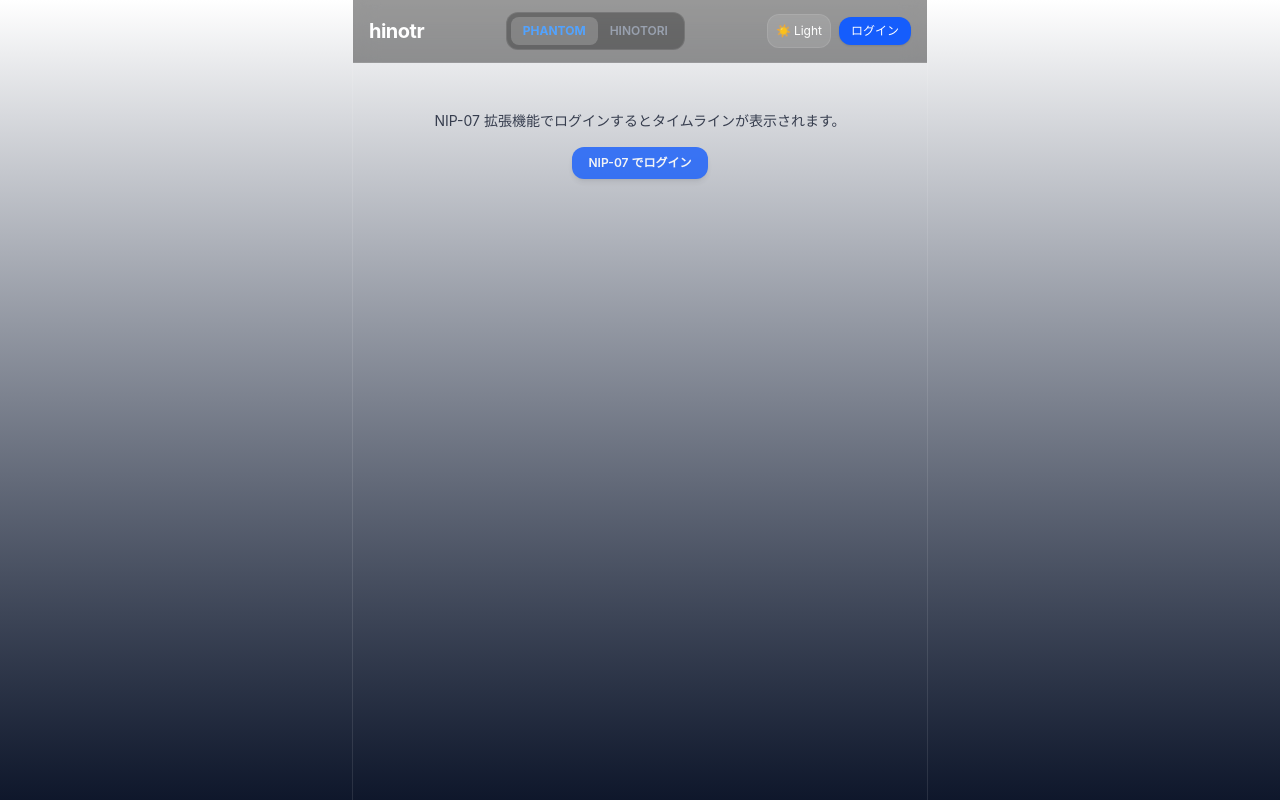
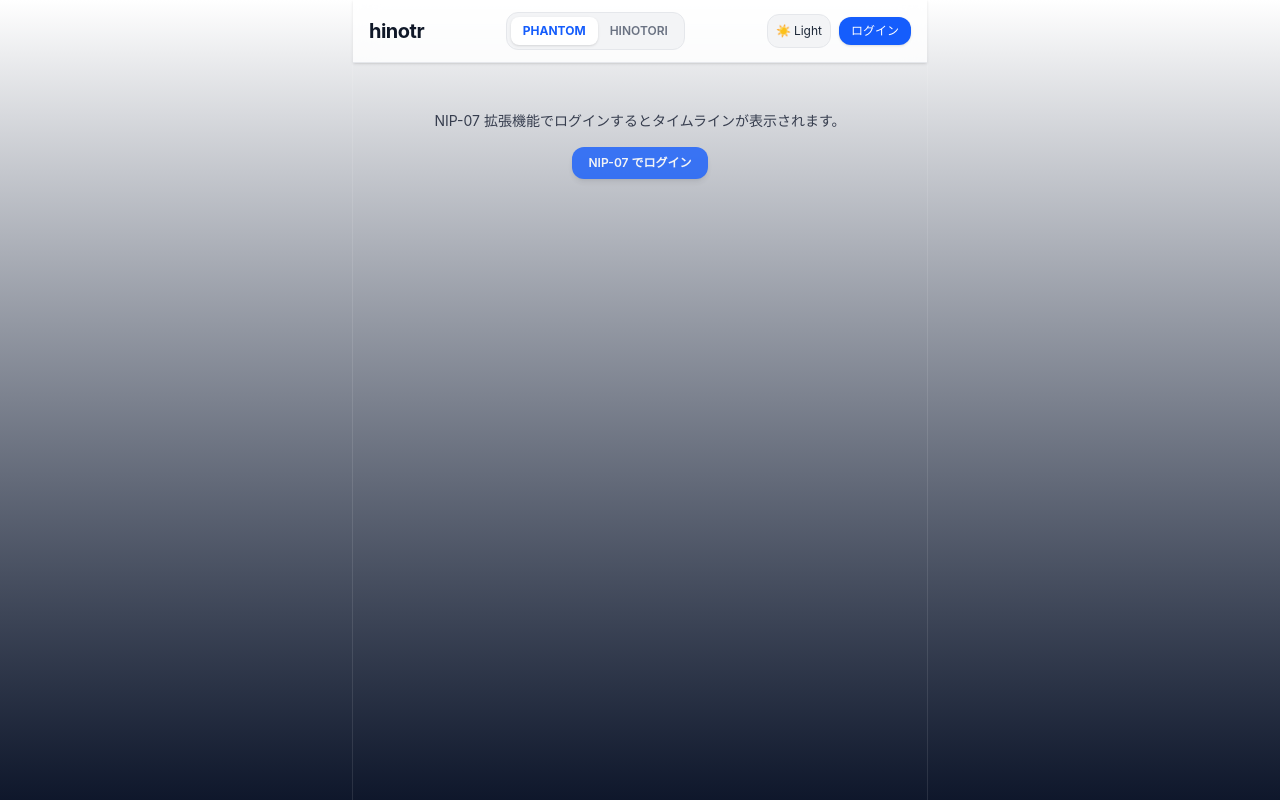
Before and after one commit to brokoyy/hinotr, a React (Vite) app: page / in a window 1280 px wide. Built offline with nearby package versions, Linux system fonts and the light colour scheme; what nostr-tools would draw is missing.

Commit message:
Fix header styling for Light mode with white background and dark text

```diff
--- a/src/components/Header.tsx
+++ b/src/components/Header.tsx
@@ -23,20 +23,38 @@ export const Header: React.FC<HeaderProps> = ({
   onLogin,
   onOpenSettings,
 }) => {
+  const isDark = theme === 'dark';
+
   return (
-    <header className="sticky top-0 z-30 backdrop-blur-md bg-black/40 border-b border-white/10 px-4 py-3 flex items-center justify-between">
+    <header
+      className={`sticky top-0 z-30 backdrop-blur-md transition-colors duration-300 border-b px-4 py-3 flex items-center justify-between ${
+        isDark
+          ? 'bg-black/40 border-white/10 text-white'
+          : 'bg-white/80 border-gray-200 text-gray-900 shadow-sm'
+      }`}
+    >
       <div className="flex items-center gap-3">
-        <h1 className="text-xl font-bold tracking-tight text-white">hinotr</h1>
+        <h1 className="text-xl font-bold tracking-tight">hinotr</h1>
       </div>
 
       {/* モード切り替えタブ */}
-      <div className="flex items-center bg-black/30 p-1 rounded-xl text-xs font-semibold border border-white/10">
+      <div
+        className={`flex items-center p-1 rounded-xl text-xs font-semibold border ${
+          isDark
+            ? 'bg-black/30 border-white/10'
+            : 'bg-gray-100 border-gray-200'
+        }`}
+      >
         <button
           onClick={() => setMode('PHANTOM')}
           className={`px-3 py-1.5 rounded-lg transition-all ${
             mode === 'PHANTOM'
-              ? 'bg-white/20 text-blue-400 font-bold'
-              : 'text-gray-400 hover:text-white'
+              ? isDark
+                ? 'bg-white/20 text-blue-400 font-bold'
+                : 'bg-white text-blue-600 shadow-sm font-bold'
+              : isDark
+              ? 'text-gray-400 hover:text-white'
+              : 'text-gray-500 hover:text-gray-900'
           }`}
         >
           PHANTOM
@@ -45,8 +63,12 @@ export const Header: React.FC<HeaderProps> = ({
           onClick={() => setMode('HINOTORI')}
           className={`px-3 py-1.5 rounded-lg transition-all ${
             mode === 'HINOTORI'
-              ? 'bg-white/20 text-orange-400 font-bold'
-              : 'text-gray-400 hover:text-white'
+              ? isDark
+                ? 'bg-white/20 text-orange-400 font-bold'
+                : 'bg-white text-orange-600 shadow-sm font-bold'
+              : isDark
+              ? 'text-gray-400 hover:text-white'
+              : 'text-gray-500 hover:text-gray-900'
           }`}
         >
           HINOTORI
@@ -57,7 +79,11 @@ export const Header: React.FC<HeaderProps> = ({
         {/* テーマ切替 */}
         <button
           onClick={() => setTheme(theme === 'light' ? 'dark' : 'light')}
-          className="p-2 text-xs bg-white/10 hover:bg-white/20 text-white rounded-xl transition border border-white/10"
+          className={`p-2 text-xs rounded-xl transition border ${
+            isDark
+              ? 'bg-white/10 hover:bg-white/20 text-white border-white/10'
+              : 'bg-gray-100 hover:bg-gray-200 text-gray-800 border-gray-200'
+          }`}
           title="テーマ切替"
         >
           {theme === 'light' ? '☀️ Light' : '🌙 Dark'}
@@ -67,7 +93,11 @@ export const Header: React.FC<HeaderProps> = ({
         {pubkey ? (
           <button
             onClick={onOpenSettings}
-            className="flex items-center gap-2 p-1 bg-white/10 hover:bg-white/20 rounded-xl transition border border-white/10"
+            className={`flex items-center gap-2 p-1 rounded-xl transition border ${
+              isDark
+                ? 'bg-white/10 hover:bg-white/20 border-white/10'
+                : 'bg-gray-100 hover:bg-gray-200 border-gray-200'
+            }`}
             title="設定"
           >
             {userProfile?.picture ? (
```
